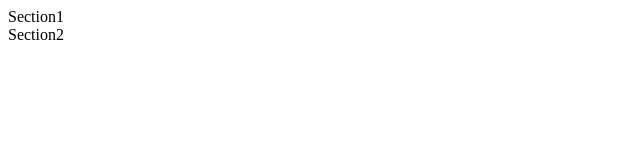
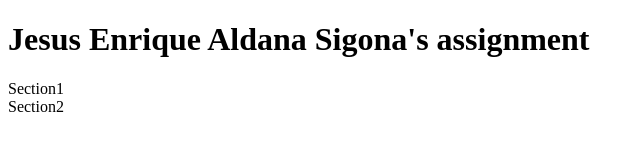
Before and after one commit to jealdana/assignment2019, a website: page index.html in a window 1280 px wide. Shown: the whole page, without its empty margins (0-644 px from the left). Drawn offline with Linux system fonts and the light colour scheme.

Commit message:
testing the connection stablished between github and heroku

```diff
--- a/index.html
+++ b/index.html
@@ -3,6 +3,7 @@
 <header></header>
 <body>
     <main>
+        <h1>Jesus Enrique Aldana Sigona's assignment</h1>
         <section>Section1</section>
         <section>Section2</section>
     </main>
```
